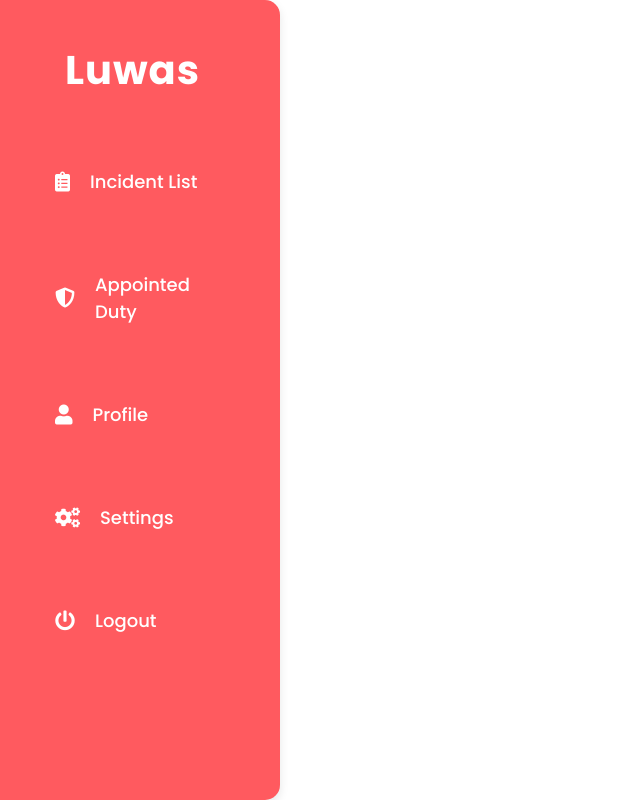
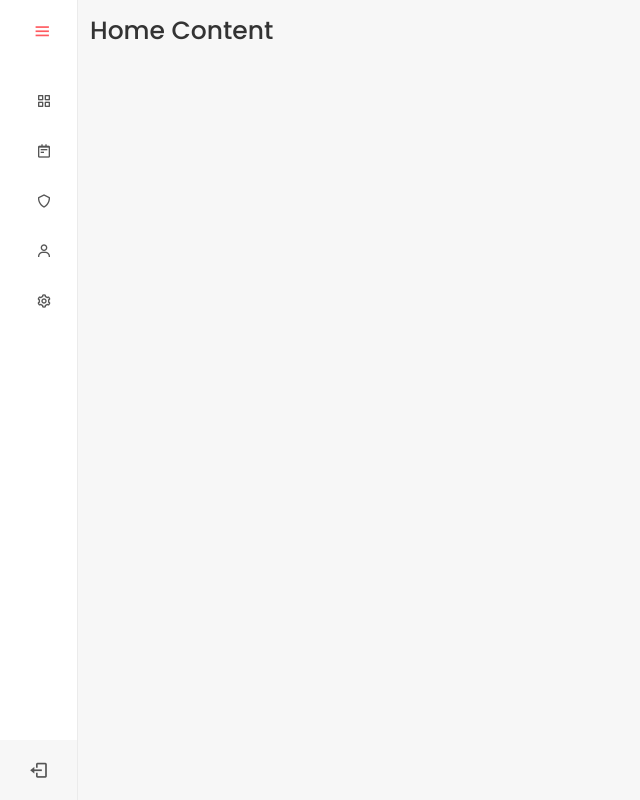
Before and after one commit to Saiiph/Luwas, a Django app: page /dashboard/ in a window 1280 px wide. Shown: the whole page, without its empty margins (0-640 px from the left). Run offline with Django 5.2, Linux system fonts and the light colour scheme; a user stored in the database is signed in.

Commit message:
Quijote - Enhance dashboard sidebar: add user context, update layout and styles for improved navigation and user experience

```diff
--- a/luwasproject/luwasapp/static/sidebar.css
+++ b/luwasproject/luwasapp/static/sidebar.css
@@ -8,95 +8,248 @@
     font-family: Poppins, Segoe UI, sans-serif;
 }
 
-/* body {
-    font-family: Poppins, Segoe UI, sans-serif;
-    display: flex;
-    height: 100vh;
-    background-color: #f7f7f8;
-    color: #4F4F4F;
-} */
-
-/* Sidebar styles */
-.sidebar {
-    width: 280px; /* Increase the sidebar width to accommodate the hover effect */
-    background-color: #FF5A5F; /* Airbnb Red */
-    color: white;
-    display: flex;
-    flex-direction: column;
-    padding-top: 40px;
-    position: fixed;
-    height: 100%;
-    box-shadow: 0 4px 10px rgba(0, 0, 0, 0.1); /* Subtle shadow */
-    border-radius: 0 15px 15px 0; /* Rounded corners */
-    padding-bottom: 20px; /* Added some bottom padding for the last menu item */
+body {
+    position: relative;
+    min-height: 100vh;
+    width: 100%;
+    overflow: hidden;
+    background-color: #f7f7f7; /* Airbnb's soft gray background */
 }
 
-
-.sidebar-header {
-    text-align: center;
-    margin-bottom: 30px;
-    margin-left: -15px; /* Add some left margin for consistency */
+/* Sidebar */
+.sidebar {
+    position: fixed;
+    left: 0;
+    top: 0;
+    height: 100%;
+    width: 78px;
+    background: #ffffff; /* Neutral white */
+    border-right: 1px solid #ebebeb; /* Light gray border */
+    padding: 6px 14px;
+    transition: all 0.5s ease;
 }
 
-.sidebar-header h2 {
-    font-size: 40px; /* Slightly larger header */
-    font-weight: bold;
-    letter-spacing: 1px;
-    color: white;
-    margin: 0;
+.active {
+    width: 250px;
 }
 
-.sidebar-menu {
-    list-style: none;
+.sidebar .logo_content .logo {
+    color: #ff5a5f; /* Airbnb coral red */
+    display: flex;
+    height: 40px;
     width: 100%;
-    padding: 0;
-    margin-top: 20px;
-    margin-left: 30px; /* Moves the menu items slightly to the right */
+    margin-top: 10px;
+    margin-left: 20px;
+    align-items: center;
+    opacity: 0;
+    pointer-events: none;
+    transition: all 0.5s ease;
 }
 
-.sidebar-menu li {
+.active .logo_content .logo {
+    opacity: 1;
+    pointer-events: none;
+}
+
+.logo_content .logo i {
+    font-size: 28px;
+    margin-right: 5px;
+}
+
+.logo_content .logo .logo_name {
+    font-size: 20px;
+    font-weight: 400;
+}
+
+.sidebar #btn {
+    position: absolute;
+    color: #ff5a5f; /* Airbnb coral red */
+    top: 6px;
+    left: 55%;
+    font-size: 20px;
+    height: 50px;
+    width: 50px;
+    text-align: center;
+    line-height: 50px;
+    transform: translateX(-50%);
+}
+
+.active #btn {
+    left: 90%;
+}
+
+.sidebar ul {
+    margin-top: 20px;
+}
+
+.sidebar ul li {
+    position: relative;
+    height: 50px;
+    width: 100%;
+    margin: 0 5px;
+    list-style: none;
+    line-height: 50px;
+}
+
+.sidebar ul li .tooltip {
+    position: absolute;
+    left: 122px;
+    top: 0;
+    transform: translate(-50%, -50%);
+    border-radius: 6px;
+    height: 35px;
+    width: 122px;
+    background: #ffffff; /* White for tooltip */
+    line-height: 35px;
+    text-align: center;
+    box-shadow: 0 5px 10px rgba(0, 0, 0, 0.1);
+    transition: 0s;
+    opacity: 0;
+    pointer-events: none;
+    display: block;
+}
+
+.active ul li .tooltip {
+    display: none;
+}
+
+.sidebar ul li:hover .tooltip {
+    transition: all 0.5 ease;
+    opacity: 1;
+    top: 50%;
+}
+
+.sidebar ul li a {
+    color: #555555; /* Neutral gray */
+    display: flex;
+    align-items: center;
+    text-decoration: none;
+    transition: all 0.4s ease;
+    border-radius: 12px;
+    white-space: nowrap;
+}
+
+.sidebar ul li a:hover {
+    color: #ffffff; /* White text on hover */
+    background: #ff5a5f; /* Airbnb coral red */
+}
+
+.sidebar ul li i {
+    height: 50px;
+    min-width: 50px;
+    border-radius: 12px;
+    line-height: 50px;
+    text-align: center;
+}
+
+.sidebar .links_name {
+    opacity: 0;
+    pointer-events: none;
+    transition: all 0.5s ease;
+}
+
+.active .links_name {
+    opacity: 1;
+    pointer-events: auto;
+}
+
+.sidebar .profile_content {
+    position: absolute;
+    color: #555555; /* Neutral gray for text */
+    bottom: 0;
+    left: 0;
     width: 100%;
 }
 
-.menu-item {
+.sidebar .profile_content .profile {
+    position: relative;
+    padding: 10px 6px;
+    height: 60px;
+    background: #f7f7f7; /* Light gray for profile */
+    transition: all 0.4s ease;
+}
+
+.active .profile_content .profile {
+    background: none;
+}
+
+.profile_content .profile .profile_details {
     display: flex;
     align-items: center;
-    padding: 18px 25px;
-    color: white;
-    text-decoration: none;
-    font-size: 18px;
-    font-weight: 500;
-    transition: background-color 0.3s ease, padding-left 0.3s ease;
-    border-radius: 5px; /* Soft rounded corners for menu items */
-    margin: 20px 0;
-    width: 230px;
+    opacity: 0;
+    pointer-events: none;
+    white-space: nowrap;
 }
 
-.menu-item .icon {
-    margin-right: 20px;
-    font-size: 20px; /* Ensures the icons are a bit bigger and more visible */
+.active .profile .profile_details {
+    opacity: 1;
+    pointer-events: auto;
 }
 
-.menu-item:hover {
-    background-color: #FFB6B9; /* Soft pink for hover state */
-    padding-left: 30px;
-
+.profile .profile_details img {
+    height: 45px;
+    width: 45px;
+    object-fit: cover;
+    border-radius: 12px;
 }
 
-/* Add subtle hover effects on sidebar items */
-.menu-item:active {
-    background-color: #FAD02E; /* A light yellow for active states */
-    color: white;
-
+.profile .profile_details .name_job {
+    margin-left: 10px;
 }
 
-/* Ensure the sidebar header and menu items are vertically aligned */
-.sidebar-header, .sidebar-menu {
-    display: flex;
-    flex-direction: column;
-    align-items: center; /* Center align both header and menu items */
+.profile .profile_details .name {
+    font-size: 15px;
+    font-weight: 400;
 }
 
-.sidebar-menu li:first-child .menu-item {
-    margin-top: 0; /* Remove margin from the first menu item for a neat look */
+.profile .profile_details .job {
+    font-size: 12px;
+    color: #888888; /* Light gray for job title */
 }
+
+.profile #log_out {
+    position: absolute;
+    left: 50%;
+    bottom: 5px;
+    transform: translateX(-50%);
+    min-width: 50px;
+    line-height: 50px;
+    font-size: 20px;
+    border-radius: 12px;
+    text-align: center;
+    transition: all 0.4s ease;
+}
+
+.profile #log_out:hover {
+    color: #ffffff; /* White text on hover */
+    background: #ff5a5f; /* Airbnb coral red */
+    cursor: pointer;
+}
+
+.active .profile #log_out {
+    left: 88%;
+}
+
+.active .profile #logo_out {
+    background: #f7f7f7;
+}
+
+.home_content {
+    position: absolute;
+    height: 100%;
+    width: calc(100% - 78px);
+    left: 78px;
+    transition: all 0.5s ease;
+}
+
+.home_content .text {
+    font-size: 25px;
+    font-weight: 500;
+    color: #333333; /* Darker gray for text */
+    margin: 12px;
+}
+
+.active ~ .home_content {
+    width: calc(100% - 240px);
+    left: 250px;
+}
--- a/luwasproject/luwasapp/templates/general/sidebar.html
+++ b/luwasproject/luwasapp/templates/general/sidebar.html
@@ -3,24 +3,98 @@
 <html lang="en">
 <head>
     <meta charset="UTF-8">
+    <title>Dashboard Sidebar</title>
+    <!-- Boxincons CDN Link -->
+    <link rel="stylesheet" href="{% static 'sidebar.css' %}">
+    <link rel="stylesheet" href="https://unpkg.com/boxicons@2.0.7/css/boxicons.min.css">
     <meta name="viewport" content="width=device-width, initial-scale=1.0">
-    <title>Dashboard Sidebar</title>
-    <link rel="stylesheet" href="{% static 'sidebar.css' %}">
-    <!-- Add Font Awesome CDN for icons -->
-    <link href="https://cdnjs.cloudflare.com/ajax/libs/font-awesome/5.15.4/css/all.min.css" rel="stylesheet">
 </head>
 <body>
     <div class="sidebar">
-        <div class="sidebar-header">
-            <h2>Luwas</h2>
+
+        <div class="logo_content">
+
+            <div class="logo">
+
+                <i class='bx bxl-vk' ></i>
+                <div class="logo_name">Luwas</div>
+
+            </div>
+
+            <i class='bx bx-menu' id="btn"></i>
         </div>
-        <ul class="sidebar-menu">
-            <li><a href="#" class="menu-item"><i class="icon fas fa-clipboard-list"></i> Incident List</a></li>
-            <li><a href="#" class="menu-item"><i class="icon fas fa-shield-alt"></i> Appointed Duty</a></li>
-            <li><a href="#" class="menu-item"><i class="icon fas fa-user"></i> Profile</a></li>
-            <li><a href="#" class="menu-item"><i class="icon fas fa-cogs"></i> Settings</a></li>
-            <li><a href="{% url 'logout' %}" class="menu-item"><i class="icon fas fa-power-off"></i> Logout</a></li>
+        <ul class="nav_list">
+            <li>
+                <a href="#">
+                    <i class='bx bx-grid-alt'></i>
+                    <span class="links_name">Dashboard</span>
+                </a>
+                <span class="tooltip">Dashboard</span>
+            </li>
+            <li>
+                <a href="#">
+                    <i class='bx bx-notepad'></i>
+                    <span class="links_name">Incident List</span>
+                </a>
+                <span class="tooltip">Incident List</span>
+            </li>
+            <li>
+                <a href="#">
+                    <i class='bx bx-shield'></i>
+                    <span class="links_name">Assignment</span>
+                </a>
+                <span class="tooltip">Assignment</span>
+            </li>
+            <li>
+                <a href="#">
+                    <i class='bx bx-user'></i>
+                    <span class="links_name">Profile</span>
+                </a>
+                <span class="tooltip">Profile</span>
+            </li>
+            <li>
+                <a href="#">
+                    <i class='bx bx-cog'></i>
+                    <span class="links_name">Settings</span>
+                </a>
+                <span class="tooltip">Settings</span>
+            </li>
         </ul>
+        <div class="profile_content">
+            <div class="profile">
+                <div class="profile_details">
+                    <img src="{% static 'image/LairPfp.jpg' %}" alt="">
+                    <div class="name_job">
+                        <div class="name">{{ user.first_name }} {{ user.last_name }}</div>
+                        <div class="job">{{ user.profession }}</div>
+                    </div>
+                </div>
+                <i class='bx bx-log-out' id="log_out"></i>
+            </div>
+        </div>
     </div>
+
+    <div class="home_content">
+        <div class="text">Home Content</div>
+    </div>
+
+
+    <script>
+        let btn = document.querySelector("#btn");
+        let sidebar = document.querySelector(".sidebar");
+        let logOutBtn = document.querySelector("#log_out");
+
+        btn.onclick = function() {
+            console.log("Button clicked");
+            sidebar.classList.toggle("active");
+        }
+
+        logOutBtn.onclick = function() {
+            window.location.href = "{% url 'logout' %}";  // Replace 'logout' with your actual logout URL name
+        }
+
+    </script>
+
+
 </body>
 </html>
--- a/luwasproject/luwasapp/views.py
+++ b/luwasproject/luwasapp/views.py
@@ -18,7 +18,10 @@ def home_view(request):
 # Dashboard view
 @login_required
 def dashboard_view(request):
-    return render(request, 'general/dashboard.html',)
+    context = {
+        'user': request.user,
+    }
+    return render(request, 'general/dashboard.html',context)
 
 #======================================================USER VIEW======================================================#
 #Signup view
```
Also changed, not shown: luwasproject/db.sqlite3, luwasproject/luwasapp/static/image/LairPfp.jpg (added).
